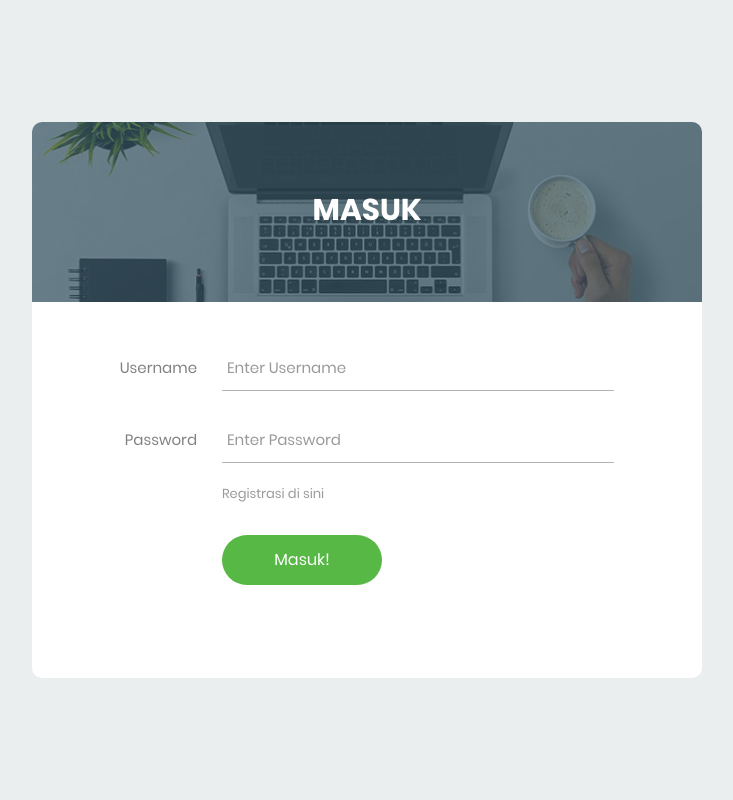
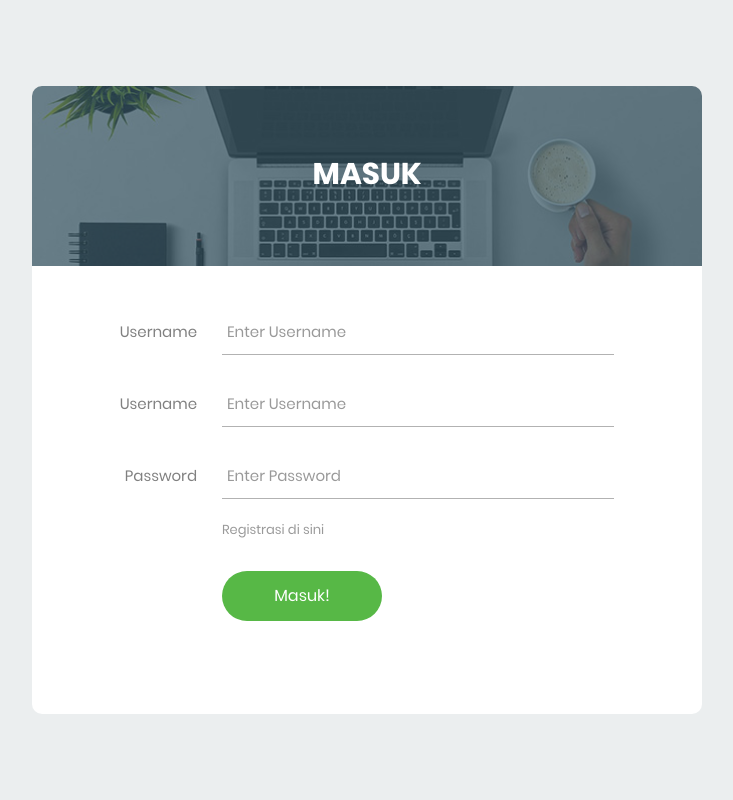
Before and after one commit to fadhil-riyanto/sosial-media, a PHP site: page /registrasi.php in a window 1280 px wide. Shown: the whole page, without its empty margins (273-1006 px from the left). Run offline with PHP 8.4, Linux system fonts and the light colour scheme.

Commit message:
add coloum table register

```diff
--- a/registrasi.php
+++ b/registrasi.php
@@ -79,7 +79,14 @@ if(isset($_SESSION['username'])) {
                     </span>
                 </div>
 
-                <form class="login100-form validate-form" action="includes\login_auth.php" method="POST">
+                <form class="login100-form validate-form" action="includes\register_auth.php" method="POST">
+                    <div class="wrap-input100 validate-input m-b-26" data-validate="Username is required">
+                        <span class="label-input100"><?= lang("label_username");?></span>
+                        <input class="input100" type="text" name="username"
+                            placeholder="<?= lang("label_username_placeholder");?>">
+                        <span class="focus-input100"></span>
+                    </div>
+
                     <div class="wrap-input100 validate-input m-b-26" data-validate="Username is required">
                         <span class="label-input100"><?= lang("label_username");?></span>
                         <input class="input100" type="text" name="username"
```
